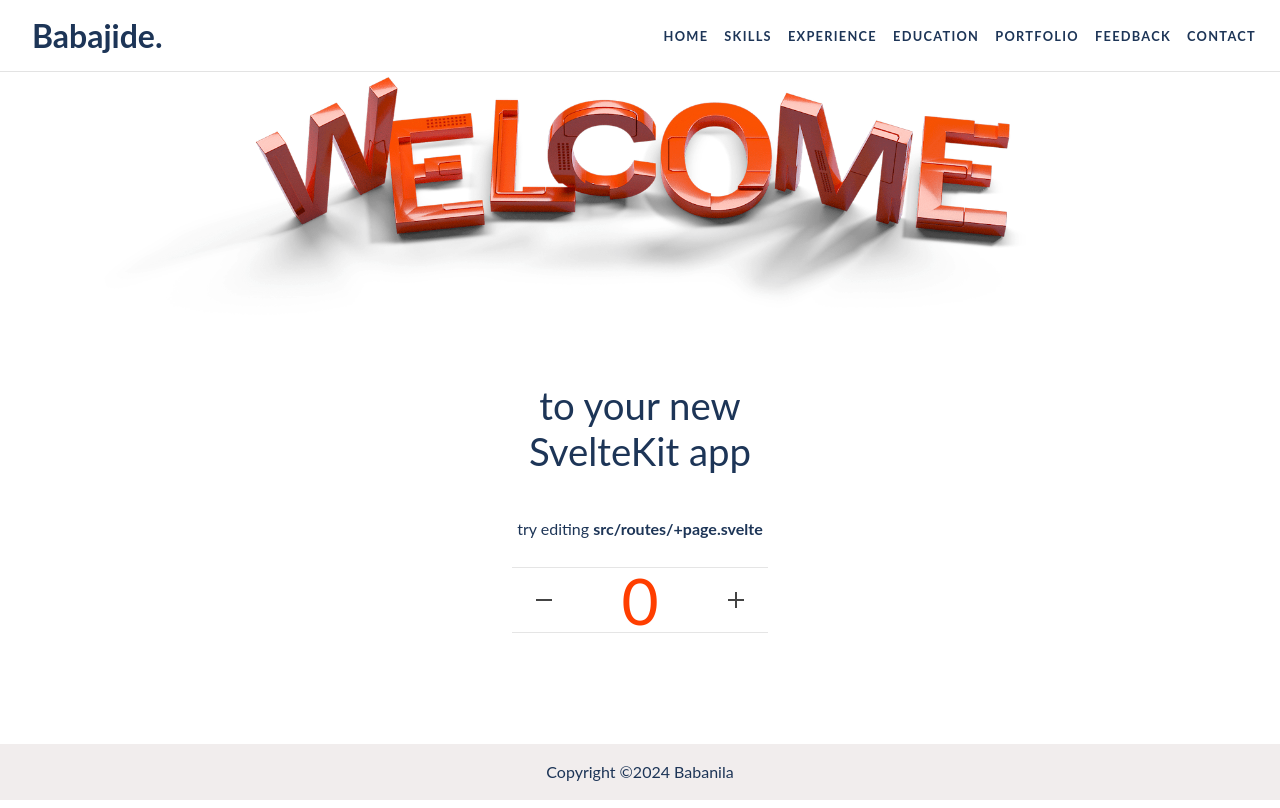
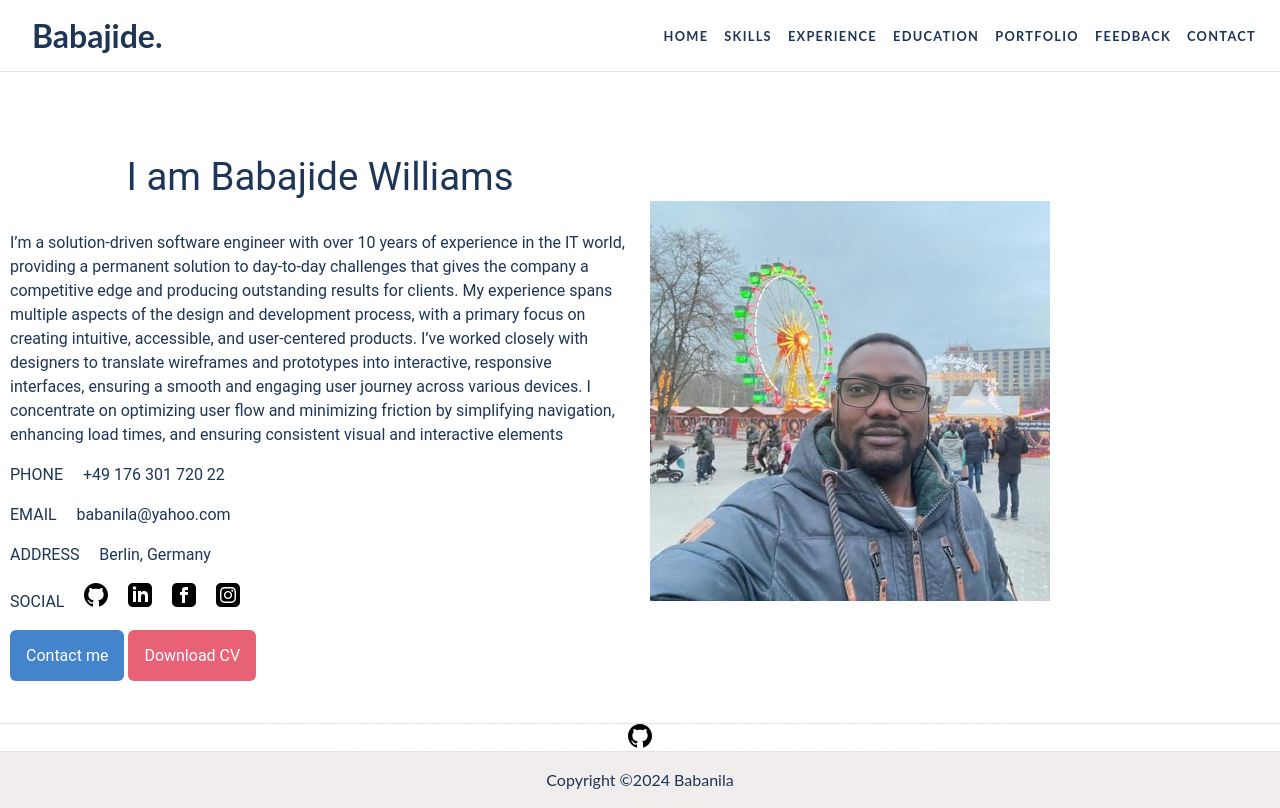
Before and after one commit to Babanila/babajide-williams-website, a SvelteKit app: page / in a window 1280 px wide. Built offline with nearby package versions, Linux system fonts and the light colour scheme; no server answers.

Commit message:
Add intro section

```diff
--- a/src/routes/+page.svelte
+++ b/src/routes/+page.svelte
@@ -1,59 +1,188 @@
-<script>
-	import Counter from './Counter.svelte';
-	import welcome from '$lib/images/svelte-welcome.webp';
-	import welcome_fallback from '$lib/images/svelte-welcome.png';
+<script lang="ts">
+	import profile_image from '$lib/images/profile-image.jpeg';
+	import facebook from '$lib/images/facebook.svg';
+	import linkedln from '$lib/images/linkedin.svg';
+	import instagram from '$lib/images/instagram.svg';
+	import github from '$lib/images/github.svg';
+	import cv from '$lib/pdf/Babajide_Williams_CV.pdf';
+	import Button from './Button.svelte';
+	import Modal from './Modal.svelte';
+	import ContactForm from './ContactForm.svelte';
+
+	let showModal = false;
+
+	const resume: Record<string, any> = {
+		firstname: 'Babajide',
+		surname: 'Williams',
+		introMessage:
+			'I’m a solution-driven software engineer with over 10 years of experience in the IT world, providing a permanent solution to day-to-day challenges that gives the company a competitive edge and producing outstanding results for clients. My experience spans multiple aspects of the design and development process, with a primary focus on creating intuitive, accessible, and user-centered products. I’ve worked closely with designers to translate wireframes and prototypes into interactive, responsive interfaces, ensuring a smooth and engaging user journey across various devices. I concentrate on optimizing user flow and minimizing friction by simplifying navigation, enhancing load times, and ensuring consistent visual and interactive elements',
+		email: 'babanila@yahoo.com',
+		address: 'Berlin, Germany',
+		phoneNumber: '+49 176 301 720 22',
+		skype: 'al.babanila',
+		facebook: 'https://www.facebook.com/Babanila/',
+		github: 'https://github.com/babanila',
+		linkedln: 'https://www.linkedin.com/in/babanila/',
+		instagram: 'https://www.instagram.com/babanila/',
+		thread: 'https://www.threads.net/@babanila',
+		education: '',
+		f: ''
+	};
+	const socialConnections = [
+		{ name: 'github', icon: github },
+		{ name: 'linkedln', icon: linkedln },
+		{ name: 'facebook', icon: facebook },
+		{ name: 'instagram', icon: instagram }
+	];
 </script>
 
 <svelte:head>
 	<title>Home</title>
-	<meta name="description" content="Svelte demo app" />
+	<meta name="description" content="Babajide CV" />
 </svelte:head>
 
+<section id="home" class="section-part">
+	<div class="two-column">
+		<div class="column left">
+			<slot name="left">
+				<div class="column-wrapper">
+					<h1><span class="point">I am {resume.firstname} {resume.surname}</span></h1>
+					<div class="opacity-box">
+						<p>{resume.introMessage}</p>
+					</div>
+
+					<div class="my-info">
+						<p>
+							<span class="span-title">Phone</span>
+							<span>{resume.phoneNumber}</span>
+						</p>
+						<p>
+							<span class="span-title">Email</span>
+							<span>{resume.email}</span>
+						</p>
+						<p>
+							<span class="span-title">Address</span>
+							<span>{resume.address}</span>
+						</p>
+						<p>
+							<span class="span-title">Social</span>
+							{#each socialConnections as sc}
+								<span class="span-icons">
+									<a target="_blank" href={resume[sc.name]} class="icons-wrapper">
+										<img src={sc.icon} alt={sc.name} class="icon-svg" />
+									</a>
+								</span>
+							{/each}
+						</p>
+					</div>
+
+					<div class="about-btns">
+						<Button class="primary sm" on:click={() => (showModal = true)}>Contact me</Button>
+
+						<a download="Babajide_Wiliams_CV.pdf" target="_blank" href={cv}>
+							<Button class="danger sm" on:click={() => {}}>Download CV</Button>
+						</a>
+					</div>
+				</div>
+			</slot>
+		</div>
+		<div class="column right">
+			<slot name="right">
+				<div class="column-wrapper">
+					<picture>
+						<img src={profile_image} alt="profile_image" class="img-responsive" />
+					</picture>
+				</div>
+			</slot>
+		</div>
+	</div>
+
+	<Modal bind:showModal>
+		<ContactForm />
+	</Modal>
+</section>
+
 <section>
-	<h1>
-		<span class="welcome">
-			<picture>
-				<source srcset={welcome} type="image/webp" />
-				<img src={welcome_fallback} alt="Welcome" />
-			</picture>
-		</span>
-
-		to your new<br />SvelteKit app
-	</h1>
-
-	<h2>
-		try editing <strong>src/routes/+page.svelte</strong>
-	</h2>
-
-	<Counter />
+	<div class="corner">
+		<a href="https://github.com/Babanila/babajide-williams-website">
+			<img src={github} alt="GitHub" />
+		</a>
+	</div>
 </section>
 
 <style>
+	.section-part {
+		width: 100%;
+		display: flex;
+		flex: 1;
+		border-bottom: 1px solid #e3e3e3;
+		margin-top: 80px;
+		padding: 32px 0;
+	}
+
+	.two-column {
+		display: flex;
+		flex-wrap: wrap;
+	}
+
+	.column-wrapper {
+		padding: 10px;
+		gap: 16px;
+	}
+
+	.left {
+		width: auto;
+		max-width: 50%;
+		display: flex;
+		flex-direction: column;
+		justify-content: center;
+		order: 1;
+		font-size: 16px;
+		font-family: Roboto, sans-serif;
+		animation-name: slideInLeft;
+	}
+
+	.opacity-box {
+		margin-bottom: 16px;
+	}
+
+	.right {
+		width: auto;
+		max-width: 50%;
+		display: flex;
+		justify-content: center;
+		align-items: center;
+		order: 2;
+	}
+
+	.img-responsive {
+		box-sizing: border-box;
+		position: relative;
+		min-height: 1px;
+		width: 100%;
+		float: right;
+	}
+
+	.span-title {
+		margin-right: 16px;
+		text-transform: uppercase;
+	}
+
+	.span-icons {
+		margin-right: 16px;
+	}
+
 	section {
+		width: 100%;
 		display: flex;
 		flex-direction: column;
 		justify-content: center;
 		align-items: center;
 		flex: 0.6;
+		border-bottom: 1px solid #e3e3e3;
 	}
 
 	h1 {
 		width: 100%;
 	}
-
-	.welcome {
-		display: block;
-		position: relative;
-		width: 100%;
-		height: 0;
-		padding: 0 0 calc(100% * 495 / 2048) 0;
-	}
-
-	.welcome img {
-		position: absolute;
-		width: 100%;
-		height: 100%;
-		top: 0;
-		display: block;
-	}
 </style>
```
